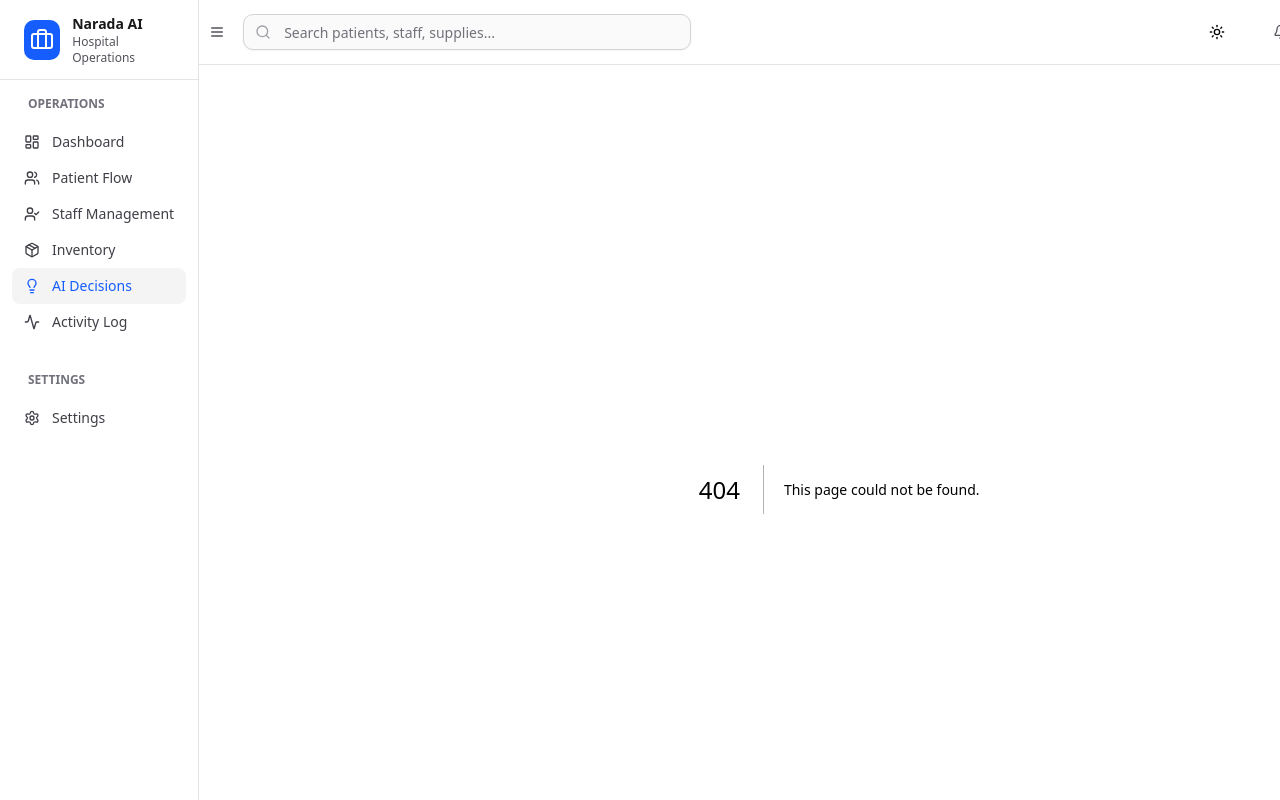
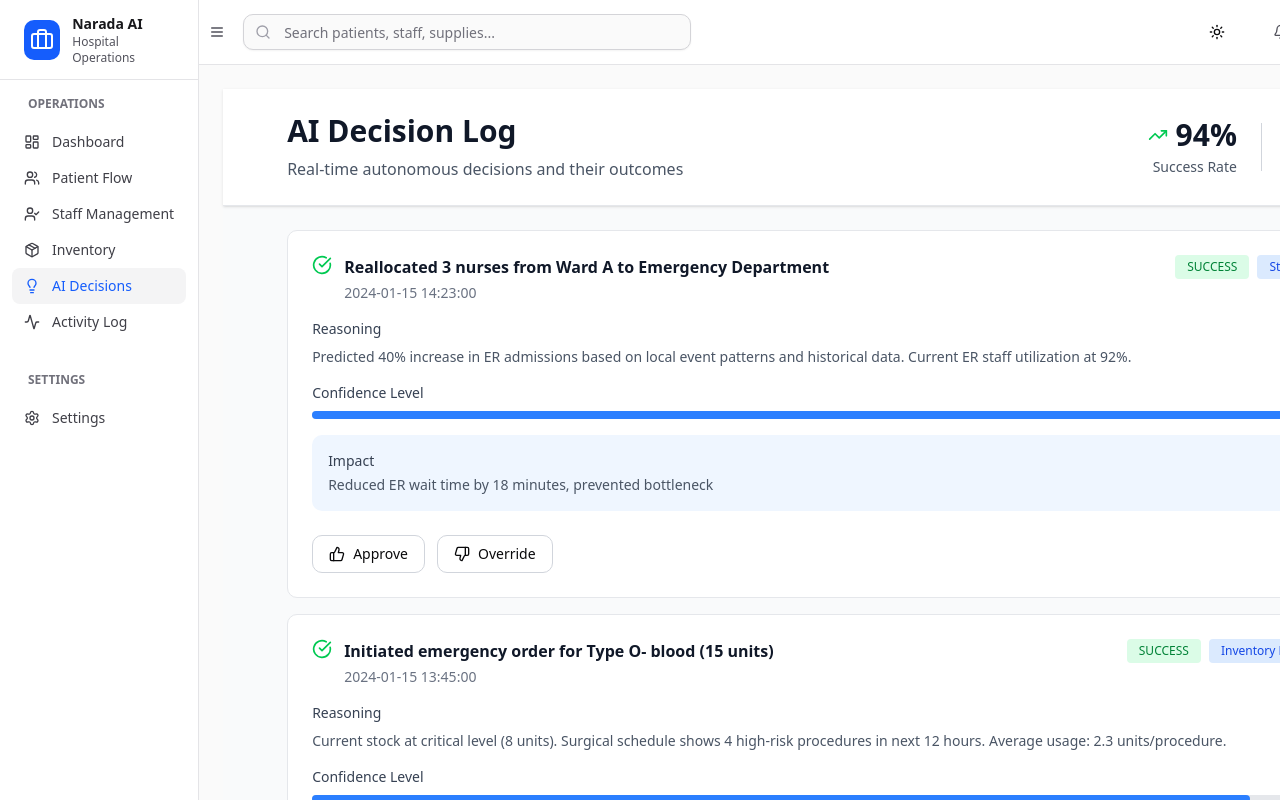
Before and after one commit to akashr206/Narada-AI, a Next.js app in the folder frontend/: page /ai-decisions in a window 1280 px wide. Before the commit this address had no page. Built offline with nearby package versions, Linux system fonts and the light colour scheme.

Commit message:
feature2

```diff
--- /dev/null
+++ b/frontend/app/ai-decisions/page.jsx
@@ -0,0 +1,184 @@
+'use client'
+import React, { useState } from 'react';
+import { TrendingUp, AlertCircle, CheckCircle, Clock, Brain, ThumbsUp, ThumbsDown } from 'lucide-react';
+
+const AIDecisionLog = () => {
+  const decisions = [
+    {
+      id: 1,
+      title: "Reallocated 3 nurses from Ward A to Emergency Department",
+      timestamp: "2024-01-15 14:23:00",
+      status: "SUCCESS",
+      category: "Staff Allocation",
+      reasoning: "Predicted 40% increase in ER admissions based on local event patterns and historical data. Current ER staff utilization at 92%.",
+      confidence: 94,
+      impact: "Reduced ER wait time by 18 minutes, prevented bottleneck"
+    },
+    {
+      id: 2,
+      title: "Initiated emergency order for Type O- blood (15 units)",
+      timestamp: "2024-01-15 13:45:00",
+      status: "SUCCESS",
+      category: "Inventory Management",
+      reasoning: "Current stock at critical level (8 units). Surgical schedule shows 4 high-risk procedures in next 12 hours. Average usage: 2.3 units/procedure.",
+      confidence: 89,
+      impact: "Prevented potential surgery delays, maintained safety margin"
+    },
+    {
+      id: 3,
+      title: "Delayed non-urgent admissions by 2 hours",
+      timestamp: "2024-01-15 12:10:00",
+      status: "PENDING",
+      category: "Patient Flow",
+      reasoning: "ICU capacity at 95%. Two critical patients incoming from ER. Risk assessment indicates need for buffer capacity.",
+      confidence: 87,
+      impact: "Maintaining critical care capacity for emergencies"
+    },
+    {
+      id: 4,
+      title: "Suggested cross-training program for Ward B staff",
+      timestamp: "2024-01-15 10:15:00",
+      status: "PENDING",
+      category: "Staff Allocation",
+      reasoning: "Recurring capacity mismatches detected. Ward B frequently understaffed during evening shifts while Ward C overstaffed.",
+      confidence: 78,
+      impact: "Long-term optimization - awaiting administrator approval"
+    },
+    {
+      id: 5,
+      title: "Rescheduled equipment maintenance to minimize disruption",
+      timestamp: "2024-01-15 09:30:00",
+      status: "SUCCESS",
+      category: "Operations",
+      reasoning: "Predictive analysis shows low surgery volume window tomorrow 2-4 PM. Current schedule conflicts with peak usage.",
+      confidence: 92,
+      impact: "Zero disruption to patient care, equipment compliance maintained"
+    }
+  ];
+
+  const stats = {
+    successRate: 94,
+    totalDecisions: 1247
+  };
+
+  const getStatusColor = (status) => {
+    switch(status) {
+      case 'SUCCESS': return 'bg-green-100 text-green-700';
+      case 'PENDING': return 'bg-yellow-100 text-yellow-700';
+      default: return 'bg-gray-100 text-gray-700';
+    }
+  };
+
+  const getStatusIcon = (status) => {
+    switch(status) {
+      case 'SUCCESS': return <CheckCircle size={20} className="text-green-500" />;
+      case 'PENDING': return <Clock size={20} className="text-yellow-500" />;
+      default: return <AlertCircle size={20} className="text-gray-500" />;
+    }
+  };
+
+  const DecisionCard = ({ decision }) => (
+    <div className="bg-white border border-gray-200 rounded-lg p-4 sm:p-6 hover:shadow-md transition-shadow">
+      <div className="flex flex-col sm:flex-row sm:items-start sm:justify-between mb-4 gap-3">
+        <div className="flex items-start gap-3 flex-1">
+          {getStatusIcon(decision.status)}
+          <div className="flex-1 min-w-0">
+            <h3 className="font-semibold text-gray-900 mb-1 text-sm sm:text-base break-words">{decision.title}</h3>
+            <p className="text-xs sm:text-sm text-gray-500">{decision.timestamp}</p>
+          </div>
+        </div>
+        <div className="flex items-center gap-2 flex-wrap ml-8 sm:ml-0">
+          <span className={`px-2 sm:px-3 py-1 rounded text-xs font-medium ${getStatusColor(decision.status)}`}>
+            {decision.status}
+          </span>
+          <span className="px-2 sm:px-3 py-1 rounded text-xs font-medium bg-blue-100 text-blue-700">
+            {decision.category}
+          </span>
+        </div>
+      </div>
+
+      <div className="space-y-4">
+        <div>
+          <h4 className="text-xs sm:text-sm font-medium text-gray-700 mb-2">Reasoning</h4>
+          <p className="text-xs sm:text-sm text-gray-600">{decision.reasoning}</p>
+        </div>
+
+        <div>
+          <div className="flex justify-between items-center mb-2">
+            <h4 className="text-xs sm:text-sm font-medium text-gray-700">Confidence Level</h4>
+            <span className="text-xs sm:text-sm font-semibold text-blue-600">{decision.confidence}%</span>
+          </div>
+          <div className="w-full bg-gray-200 rounded-full h-2">
+            <div
+              className="bg-blue-500 h-2 rounded-full transition-all"
+              style={{ width: `${decision.confidence}%` }}
+            ></div>
+          </div>
+        </div>
+
+        <div className="bg-blue-50 rounded-lg p-3 sm:p-4">
+          <h4 className="text-xs sm:text-sm font-medium text-gray-700 mb-1">Impact</h4>
+          <p className="text-xs sm:text-sm text-gray-600">{decision.impact}</p>
+        </div>
+
+        <div className="flex flex-col sm:flex-row items-stretch sm:items-center gap-2 sm:gap-3 pt-2">
+          <button className="flex items-center justify-center gap-2 px-4 py-2 bg-white border border-gray-300 rounded-lg hover:bg-gray-50 text-xs sm:text-sm font-medium transition-colors">
+            <ThumbsUp size={16} />
+            Approve
+          </button>
+          <button className="flex items-center justify-center gap-2 px-4 py-2 bg-white border border-gray-300 rounded-lg hover:bg-gray-50 text-xs sm:text-sm font-medium transition-colors">
+            <ThumbsDown size={16} />
+            Override
+          </button>
+          <button className="sm:ml-auto text-xs sm:text-sm font-medium text-blue-600 hover:text-blue-700 py-2">
+            View Details
+          </button>
+        </div>
+      </div>
+    </div>
+  );
+
+  return (
+    <div className="min-h-screen bg-gray-50">
+      {/* Sticky Header */}
+      <div className="sticky top-0 z-10 bg-white border-b border-gray-200 shadow-sm">
+        <div className="max-w-6xl mx-auto px-4 sm:px-6 py-4 sm:py-6">
+          <div className="flex flex-col lg:flex-row lg:items-center lg:justify-between gap-4">
+            <div>
+              <h1 className="text-2xl sm:text-3xl font-bold text-gray-900 mb-1 sm:mb-2">AI Decision Log</h1>
+              <p className="text-sm sm:text-base text-gray-600">Real-time autonomous decisions and their outcomes</p>
+            </div>
+            <div className="flex items-center gap-4 sm:gap-6">
+              <div className="text-center sm:text-right">
+                <div className="flex items-center gap-2 justify-center sm:justify-end mb-1">
+                  <TrendingUp size={18} className="text-green-500 sm:w-5 sm:h-5" />
+                  <span className="text-2xl sm:text-3xl font-bold text-gray-900">{stats.successRate}%</span>
+                </div>
+                <p className="text-xs sm:text-sm text-gray-600">Success Rate</p>
+              </div>
+              <div className="w-px h-10 sm:h-12 bg-gray-300"></div>
+              <div className="text-center sm:text-right">
+                <div className="flex items-center gap-2 justify-center sm:justify-end mb-1">
+                  <Brain size={18} className="text-blue-500 sm:w-5 sm:h-5" />
+                  <span className="text-2xl sm:text-3xl font-bold text-gray-900">{stats.totalDecisions.toLocaleString()}</span>
+                </div>
+                <p className="text-xs sm:text-sm text-gray-600">Total Decisions</p>
+              </div>
+            </div>
+          </div>
+        </div>
+      </div>
+
+      {/* Scrollable Content */}
+      <div className="max-w-6xl mx-auto px-4 sm:px-6 py-4 sm:py-6">
+        <div className="space-y-3 sm:space-y-4">
+          {decisions.map(decision => (
+            <DecisionCard key={decision.id} decision={decision} />
+          ))}
+        </div>
+      </div>
+    </div>
+  );
+};
+
+export default AIDecisionLog;
```
